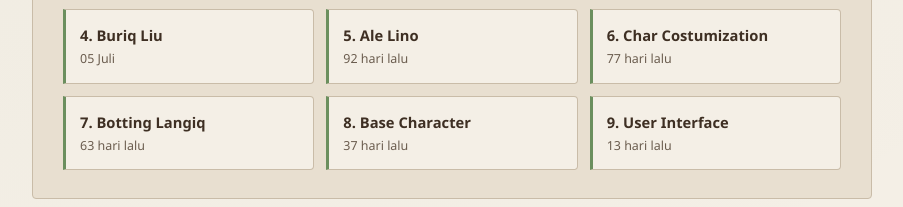
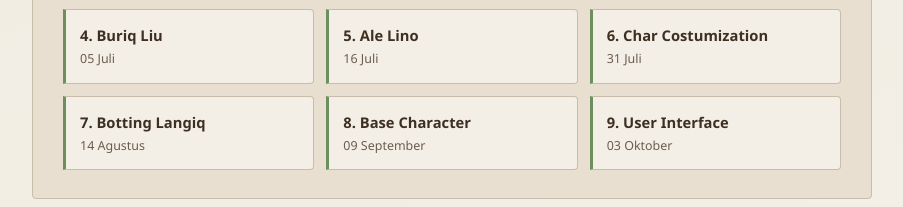
Before and after one commit to rachmatatrjt/biografi, a plain HTML site: page index.html in a window 1280 px wide. Shown: the part 1759-1966 px from the top of the page, without its empty margins (188-1091 px from the left). Drawn offline with Linux system fonts and the light colour scheme.

Commit message:
Update index.html

```diff
--- a/index.html
+++ b/index.html
@@ -3,7 +3,7 @@
 <head>
 <meta charset="UTF-8">
 <meta name="viewport" content="width=device-width, initial-scale=1.0">
-<title>Biografi — Perjalanan Seni & LA GALIGO</title>
+<title>Biografi — Perjalanan Seni &amp; LA GALIGO</title>
 <style>
   :root{
     --tanah:#3e2f23;
@@ -32,7 +32,6 @@
   }
   .container{max-width:840px;margin:0 auto;}
 
-  /* ——— Header ——— */
   header{
     text-align:center;
     margin-bottom:52px;
@@ -73,7 +72,6 @@
     font-family:'Segoe UI', system-ui, sans-serif;
   }
 
-  /* ——— Sections ——— */
   section{
     background:var(--kertas-tua);
     border:1px solid var(--garis);
@@ -107,7 +105,6 @@
   .highlight{color:var(--daun);font-weight:600;}
   .highlight-2{color:var(--senja);font-weight:600;}
 
-  /* ——— Timeline ——— */
   .timeline{position:relative;padding-left:28px;margin-top:6px;}
   .timeline::before{
     content:'';position:absolute;left:6px;top:6px;bottom:6px;
@@ -128,7 +125,6 @@
   }
   .timeline-item span{color:var(--teks-muda);font-size:.9rem;}
 
-  /* ——— Stat Grid ——— */
   .grid{display:grid;grid-template-columns:1fr 1fr;gap:14px;margin-top:8px;}
   .stat{
     background:var(--kertas);
@@ -145,7 +141,6 @@
     font-family:'Segoe UI', system-ui, sans-serif;
   }
 
-  /* ——— LA GALIGO spotlight ——— */
   .galigo-box{
     background:linear-gradient(135deg, rgba(74,103,65,0.06), rgba(201,123,74,0.06));
     border-left:4px solid var(--daun);
@@ -161,7 +156,6 @@
   }
   .galigo-box a:hover{color:var(--senja);border-bottom-color:var(--senja);}
 
-  /* ——— Pack Grid ——— */
   .pack-grid{
     display:grid;grid-template-columns:repeat(auto-fill, minmax(220px,1fr));
     gap:12px;margin-top:12px;
@@ -183,7 +177,6 @@
     font-family:'Segoe UI', system-ui, sans-serif;
   }
 
-  /* ——— Inspirasi Card ——— */
   .insp-grid{
     display:grid;grid-template-columns:1fr 1fr;gap:12px;margin-top:10px;
   }
@@ -199,7 +192,6 @@
   }
   .insp .desc{color:var(--teks-muda);font-size:.86rem;}
 
-  /* ——— Kontak ——— */
   .kontak{
     display:flex;flex-wrap:wrap;gap:12px;margin-top:10px;
   }
@@ -220,7 +212,6 @@
     transform:translateY(-1px);
   }
 
-  /* ——— Blockquote (filosofi) ——— */
   blockquote{
     border-left:3px solid var(--senja);
     padding:4px 0 4px 18px;
@@ -229,7 +220,6 @@
     color:var(--teks-muda);
   }
 
-  /* ——— Footer ——— */
   footer{
     text-align:center;color:var(--teks-muda);font-size:.82rem;
     margin-top:48px;padding-top:24px;
@@ -248,7 +238,6 @@
 <body>
   <div class="container">
 
-    <!-- ——— HEADER ——— -->
     <header>
       <span class="sub">Biografi</span>
       <h1>Perjalanan Seni &amp; LA GALIGO</h1>
@@ -264,7 +253,6 @@
       </div>
     </header>
 
-    <!-- ——— TENTANG ——— -->
     <section>
       <h2><span class="icon">👤</span> Tentang Saya</h2>
       <p>
@@ -277,7 +265,6 @@
       </p>
     </section>
 
-    <!-- ——— LATAR BELAKANG ——— -->
     <section>
       <h2><span class="icon">🕹️</span> Latar Belakang Seni</h2>
       <div class="timeline">
@@ -300,7 +287,6 @@
       </div>
     </section>
 
-    <!-- ——— LA GALIGO ——— -->
     <section>
       <h2><span class="icon">📜</span> Proyek LA GALIGO</h2>
       <p>
@@ -327,7 +313,7 @@
       </div>
     </section>
 
-    <!-- ——— TIMELINE PACK ——— -->
+    <!-- ——— TIMELINE PACK (REVISI: tanggal asli) ——— -->
     <section>
       <h2><span class="icon">📦</span> Linimasa Rilis Pack</h2>
       <div class="pack-grid">
@@ -335,15 +321,14 @@
         <div class="pack"><div class="name">2. Diverse Folk &amp; Beasts</div><div class="date">31 Mei</div></div>
         <div class="pack"><div class="name">3. Item Cosmology</div><div class="date">27 Juni</div></div>
         <div class="pack"><div class="name">4. Buriq Liu</div><div class="date">05 Juli</div></div>
-        <div class="pack"><div class="name">5. Ale Lino</div><div class="date">92 hari lalu</div></div>
-        <div class="pack"><div class="name">6. Char Costumization</div><div class="date">77 hari lalu</div></div>
-        <div class="pack"><div class="name">7. Botting Langiq</div><div class="date">63 hari lalu</div></div>
-        <div class="pack"><div class="name">8. Base Character</div><div class="date">37 hari lalu</div></div>
-        <div class="pack"><div class="name">9. User Interface</div><div class="date">13 hari lalu</div></div>
+        <div class="pack"><div class="name">5. Ale Lino</div><div class="date">16 Juli</div></div>
+        <div class="pack"><div class="name">6. Char Costumization</div><div class="date">31 Juli</div></div>
+        <div class="pack"><div class="name">7. Botting Langiq</div><div class="date">14 Agustus</div></div>
+        <div class="pack"><div class="name">8. Base Character</div><div class="date">09 September</div></div>
+        <div class="pack"><div class="name">9. User Interface</div><div class="date">03 Oktober</div></div>
       </div>
     </section>
 
-    <!-- ——— INSPIRASI ——— -->
     <section>
       <h2><span class="icon">🌌</span> Inspirasi &amp; Referensi</h2>
       <div class="insp-grid">
@@ -370,7 +355,6 @@
       </blockquote>
     </section>
 
-    <!-- ——— ALUR KERJA & TOOLS ——— -->
     <section>
       <h2><span class="icon">🛠️</span> Alat &amp; Alur Kerja</h2>
       <ul>
@@ -385,7 +369,6 @@
       </p>
     </section>
 
-    <!-- ——— FILOSOFI SOLO DEVELOPER ——— -->
     <section>
       <h2><span class="icon">🛤️</span> Filosofi Solo Developer</h2>
       <p>
@@ -410,7 +393,6 @@
       </blockquote>
     </section>
 
-    <!-- ——— PERJALANAN FINANSIAL ——— -->
     <section>
       <h2><span class="icon">🌾</span> Perjalanan Finansial &amp; Titik Balik</h2>
       <div class="timeline">
@@ -437,7 +419,6 @@
       </div>
     </section>
 
-    <!-- ——— STATUS ——— -->
     <section>
       <h2><span class="icon">📊</span> Status Saat Ini</h2>
       <div class="grid">
@@ -464,7 +445,6 @@
       </p>
     </section>
 
-    <!-- ——— KONTAK ——— -->
     <section>
       <h2><span class="icon">✉️</span> Kontak</h2>
       <p style="margin-bottom:12px;color:var(--teks-muda);font-size:.92rem;">
@@ -477,7 +457,6 @@
       </div>
     </section>
 
-    <!-- ——— FOOTER ——— -->
     <footer>
       &copy; <span id="year"></span> — Ditenun piksel demi piksel, dari tanah Bugis.
     </footer>
```
